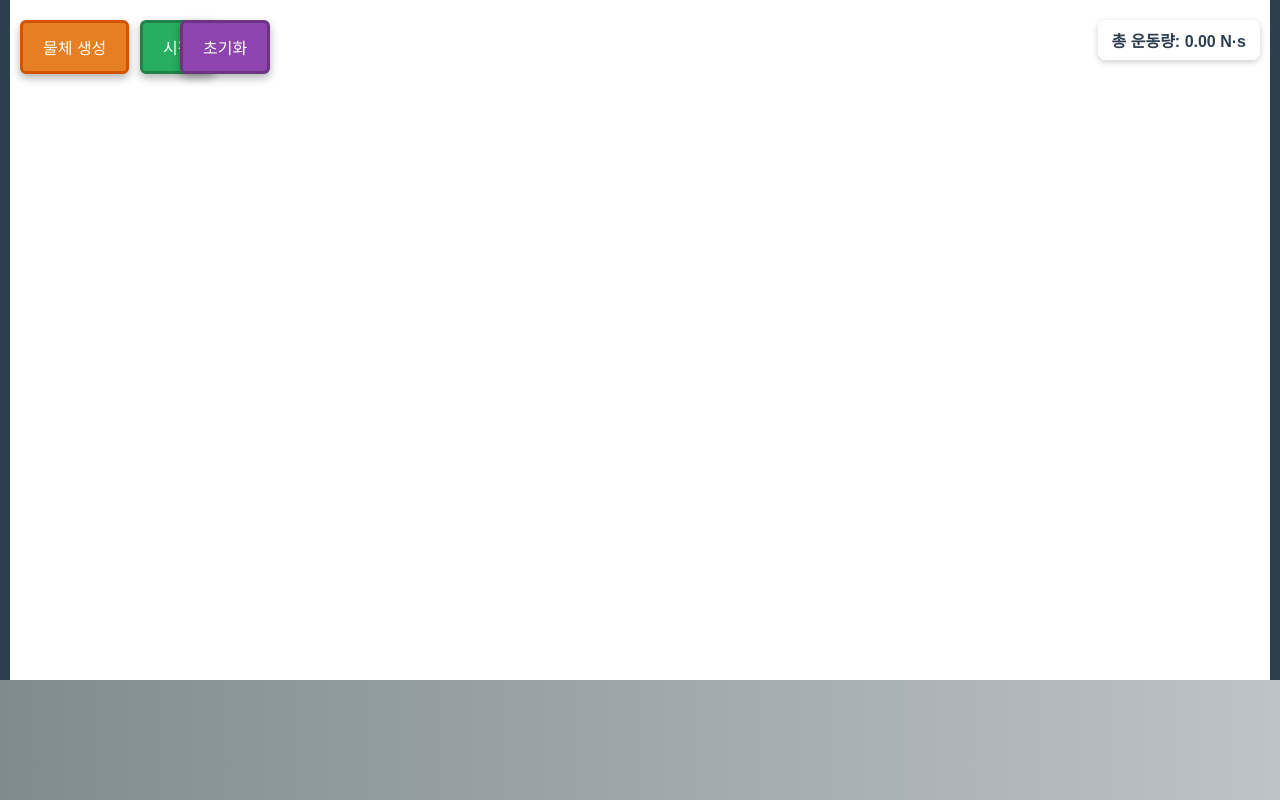
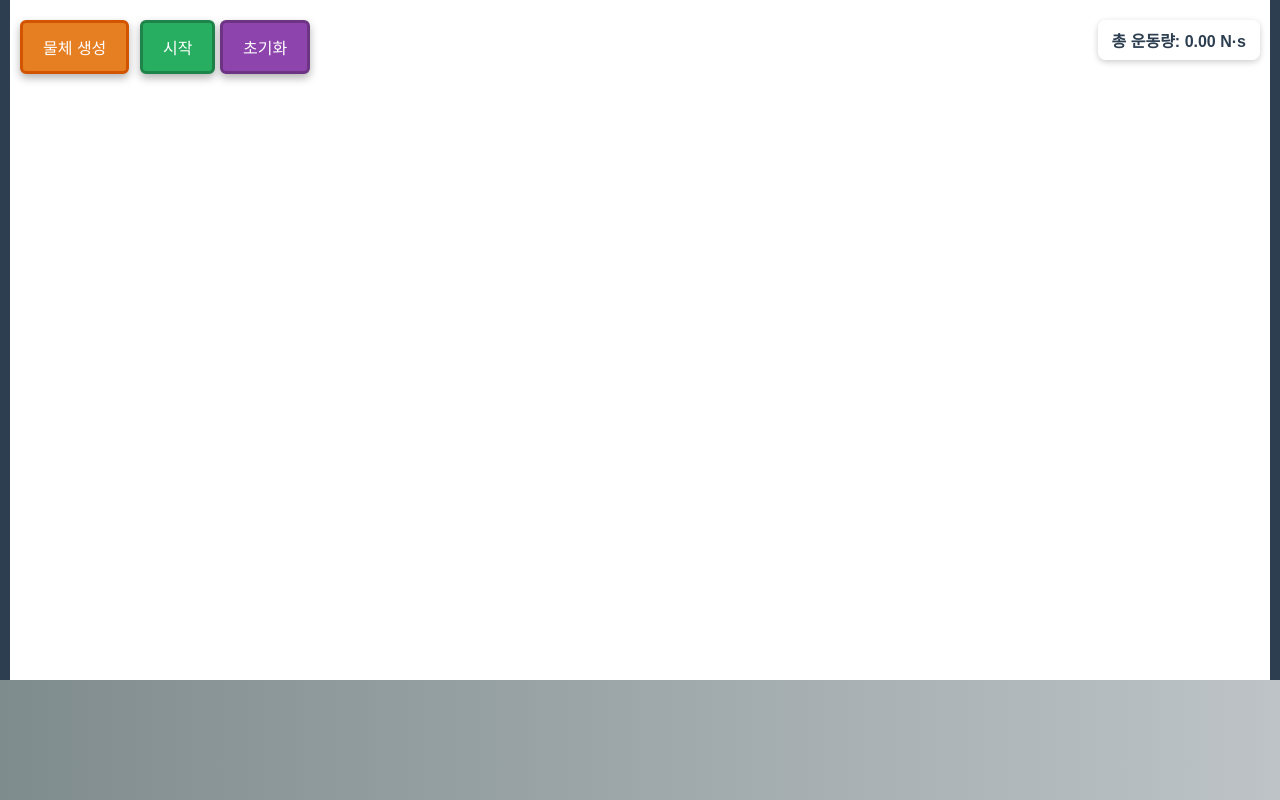
Before and after one commit to park-silver-dragon/MCS, a plain HTML site: page index.html in a window 1280 px wide. Drawn offline with Linux system fonts and the light colour scheme.

Commit message:
Update index.html

```diff
--- a/index.html
+++ b/index.html
@@ -2,7 +2,7 @@
 <html lang="ko">
 <head>
   <meta charset="UTF-8" />
-  <title>test79</title>
+  <title>test80</title>
   <style>
     html, body { margin:0; padding:0; height:100%; overflow:hidden; background:#eef2f3; font-family:Arial,sans-serif; }
     #createObjectBtn, #startStopBtn {
@@ -13,7 +13,7 @@
     }
     #resetBtn {
   position: absolute;
-  left: 180px;
+  left: 220px;
   top: 20px;
   padding: 12px 20px;
   font-size: 16px;
```
